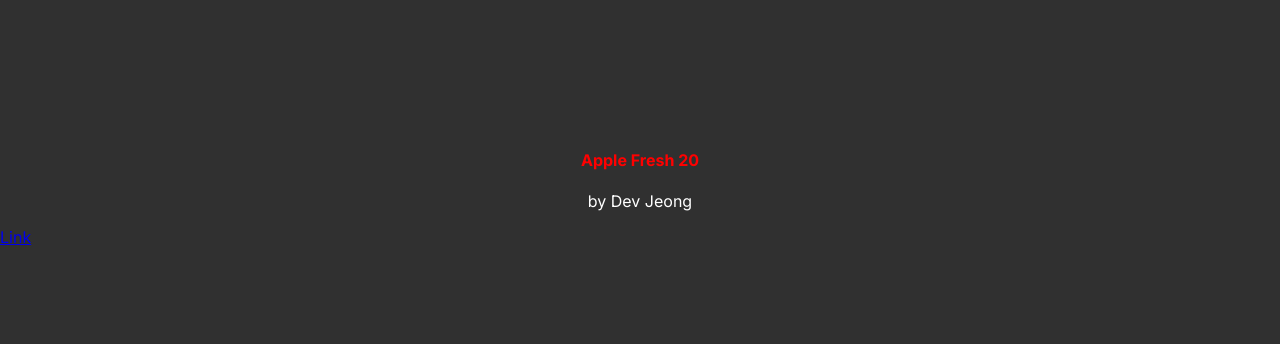
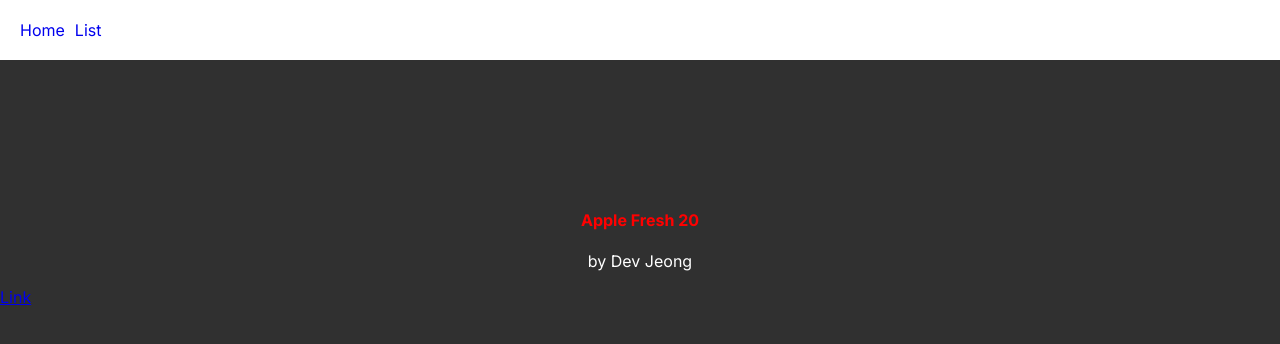
Before and after one commit to kimchieater/next_js_practice, a Next.js app in the folder fresh/: page / in a window 1280 px wide. Shown: the top 344 px of the page. Built offline with nearby package versions, Linux system fonts and the light colour scheme.

Commit message:
added links

```diff
--- /dev/null
+++ b/fresh/app/abc/def/page.js
@@ -0,0 +1,6 @@
+
+export default function Def(){
+  return(
+    <h1>DEF PAGE</h1>
+  )
+}
--- a/fresh/app/globals.css
+++ b/fresh/app/globals.css
@@ -22,3 +22,13 @@ body{
   padding:20px;
   border-radius: 5px;
 }
+
+.navbar{
+  background-color: white;
+  padding:20px;
+}
+
+.navbar a {
+  margin-right:10px;
+  text-decoration: none;
+}
--- a/fresh/app/page.js
+++ b/fresh/app/page.js
@@ -1,5 +1,5 @@
-import Image from "next/image";
-import styles from "./page.module.css";
+
+import Link from "next/link";
 
 export default function Home() {
 
@@ -9,6 +9,10 @@ export default function Home() {
 
   return (
     <div >
+      <div className="navbar">
+        <Link href='/'>Home</Link>
+        <Link href="/list">List</Link>
+      </div>
       <h4 className="title" style={{color:"red",}}>Apple Fresh { age }</h4>
       <p className="title-sub">by Dev { name }</p>
       <a href="http://google.com" target="_blank">Link</a>
```
